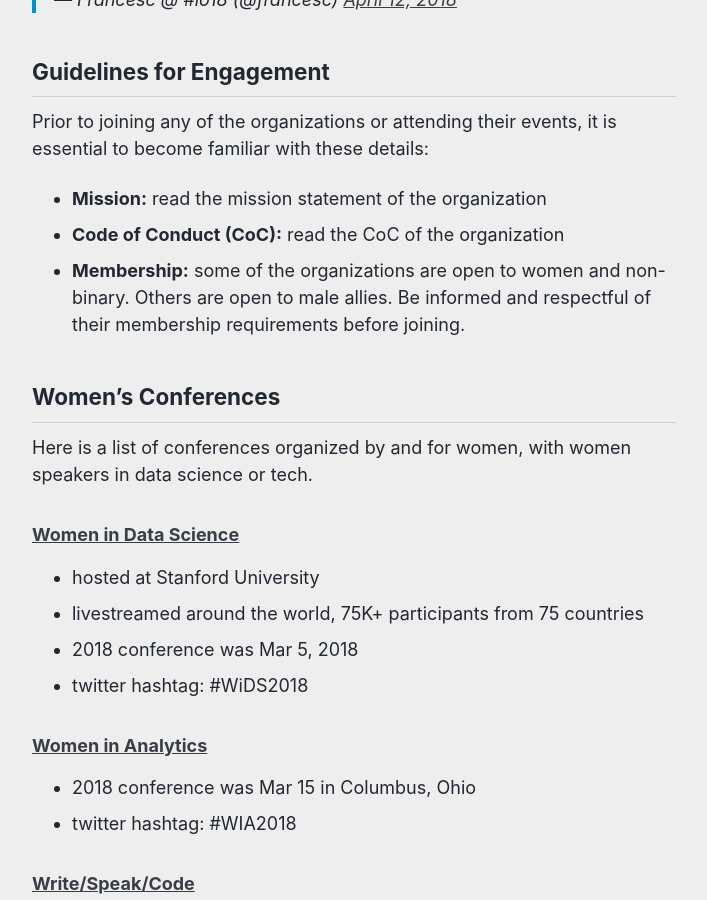
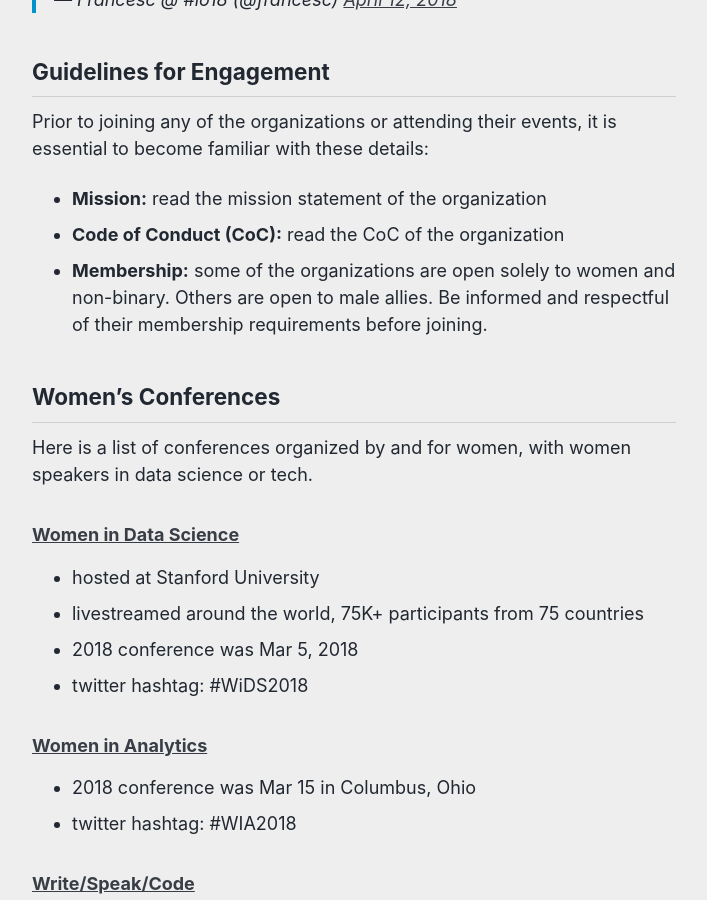
Before and after one commit to reshamas/reshamas.github.io, a Jekyll site: the page built from _posts/2018-05-09-resource-guide-for-women-in-data-science.md, in a window 1280 px wide and 900 px high, scrolled down 2025 px. Shown: the whole window, without its empty margins (286-993 px from the left). Built offline with Jekyll 4.4.1, drawn with Linux system fonts in a browser that asks for light colours; comment, search, counter and statistics services are not loaded.

Commit message:
Update 2018-05-09-resource-guide-for-women-in-data-science.md

```diff
--- a/_posts/2018-05-09-resource-guide-for-women-in-data-science.md
+++ b/_posts/2018-05-09-resource-guide-for-women-in-data-science.md
@@ -43,7 +43,7 @@
 Prior to joining any of the organizations or attending their events, it is essential to become familiar with these details:
 - **Mission:**  read the mission statement of the organization
 - **Code of Conduct (CoC):**  read the CoC of the organization
-- **Membership:**  some of the organizations are open to women and non-binary. Others are open to male allies.  Be informed and respectful of their membership requirements before joining.
+- **Membership:**  some of the organizations are open solely to women and non-binary. Others are open to male allies.  Be informed and respectful of their membership requirements before joining.
 
 ## Women’s Conferences
 Here is a list of conferences organized by and for women, with women speakers in data science or tech.
```
